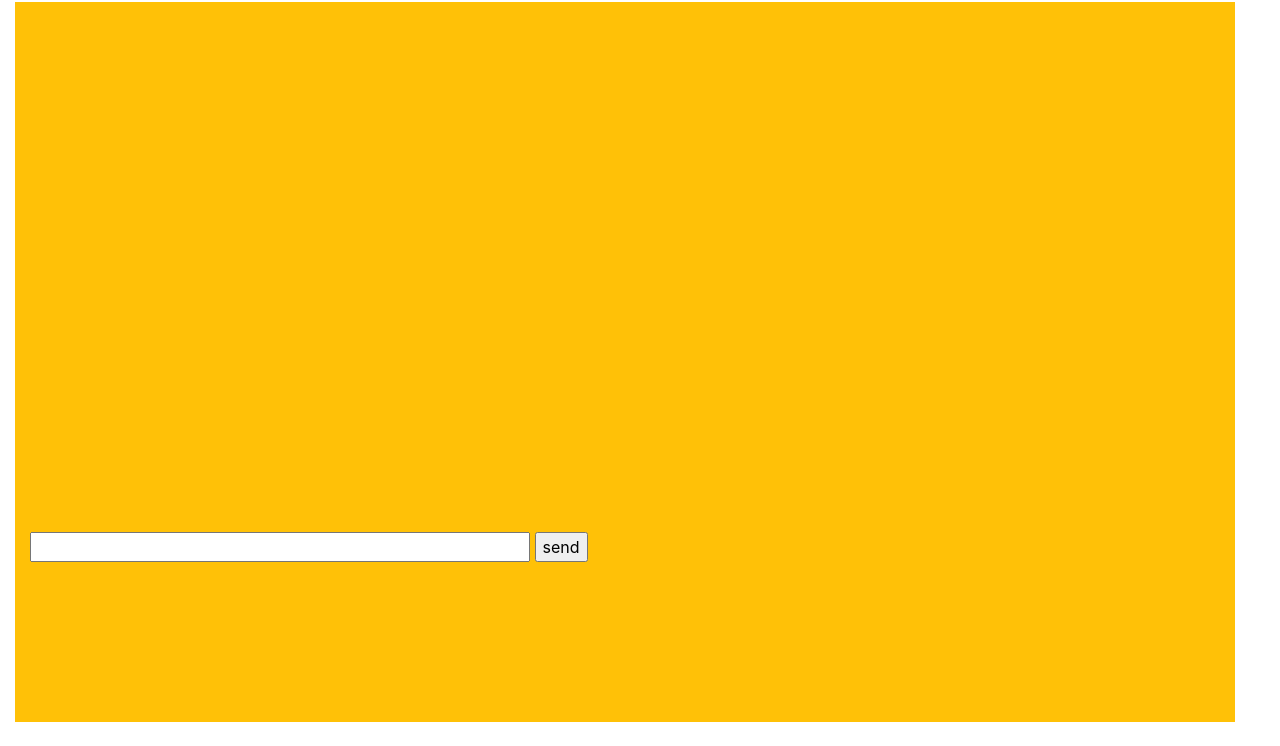
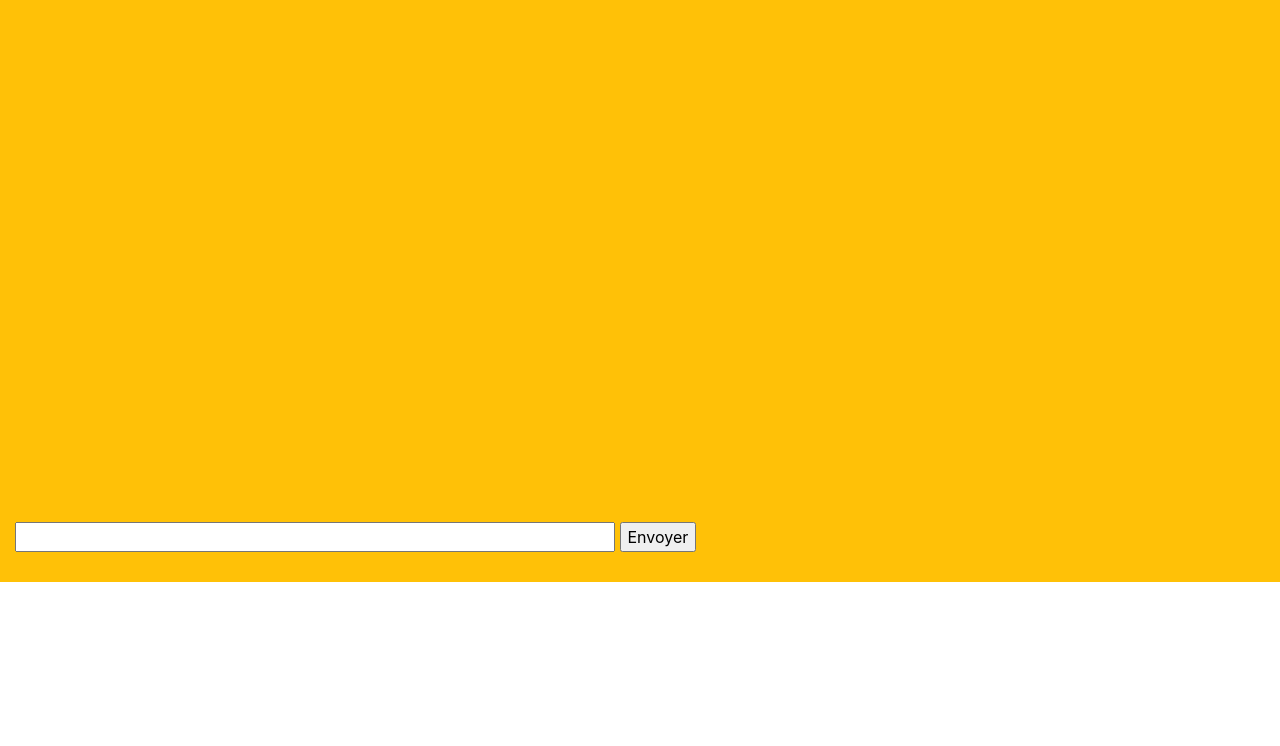
Before and after one commit to MunNziiiA/exo, a plain HTML site: page index.html in a window 1280 px wide. Shown: the part 54-800 px from the top of the page. Drawn offline with nearby package versions, Linux system fonts and the light colour scheme.

Commit message:
modification page

```diff
--- a/css/styles.css
+++ b/css/styles.css
@@ -1,14 +1,12 @@
 h1 {
 	text-align: center;
 }
-#hauteurL {
-    height: 90vh;
-    width: 100%;
-}
 #send_text {
-	margin-top: 530px;
-	width: 500px;
+	margin-top: 520px;
+	margin-bottom: 30px;
+	width: 600px;
 }
 #send_button {
-	margin-top: 530px;
+	margin-top: 520px;
+	margin-bottom: 30px;
 }
--- a/index.html
+++ b/index.html
@@ -11,17 +11,11 @@
 	<body>
 		<script src="https://code.jquery.com/jquery-3.2.1.min.js"></script>
 
-		<header class="container bg-warning text-white col-sm">
-			<h1>Chat</h1>
-		</header>
-
-		<div class="container-fluid">
-			<div class="row col-sm" id="hauteurL">
-				<div class="col bg-warning col-sm">
-					<input id="send_text" type="text">
-					<input id="send_button" type="button" value="send">
-				</div>
-			</div>
+		<div class="container-fluid bg-warning">
+			<h1 class="text-white">Chat</h1>
+			<input id="send_text" type="text">
+			<input id="send_button" type="button" value="Envoyer">
+		</div>
 
 			<script src="script/script.js"></script>
 
```
